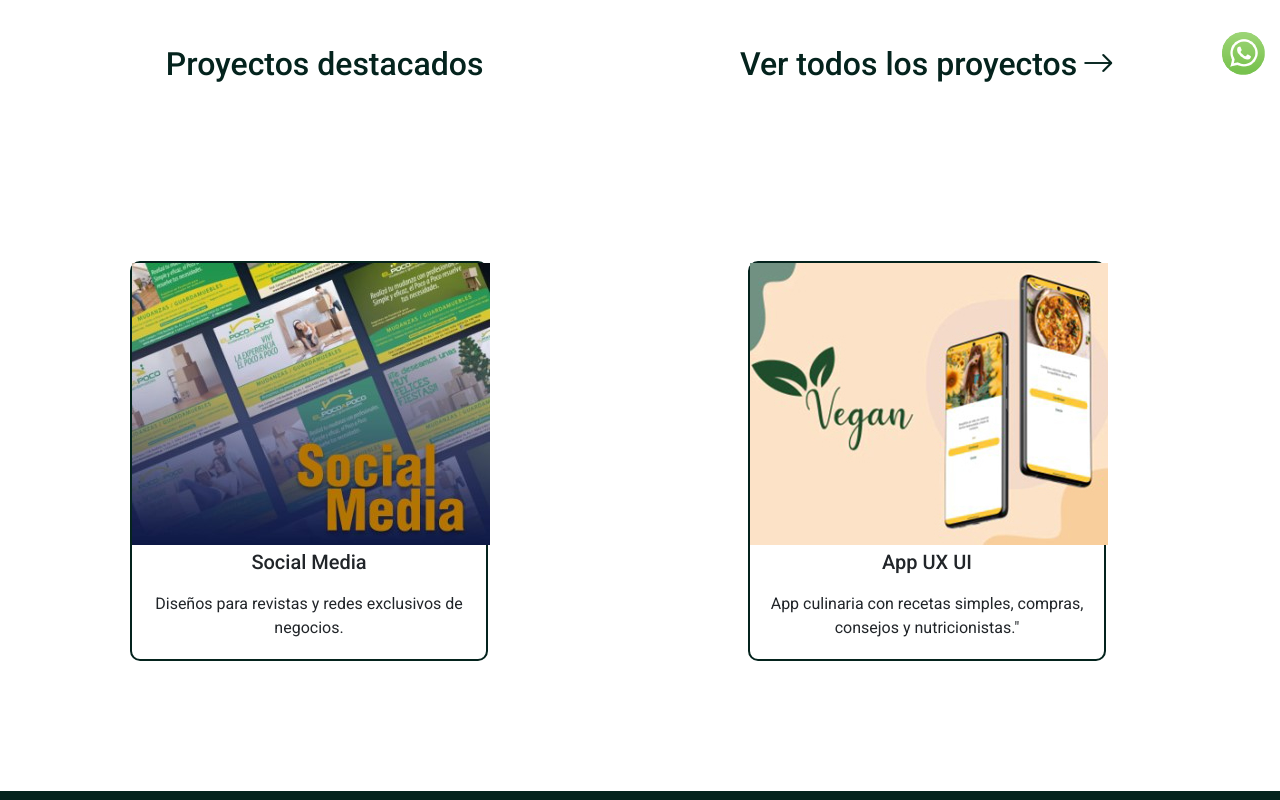
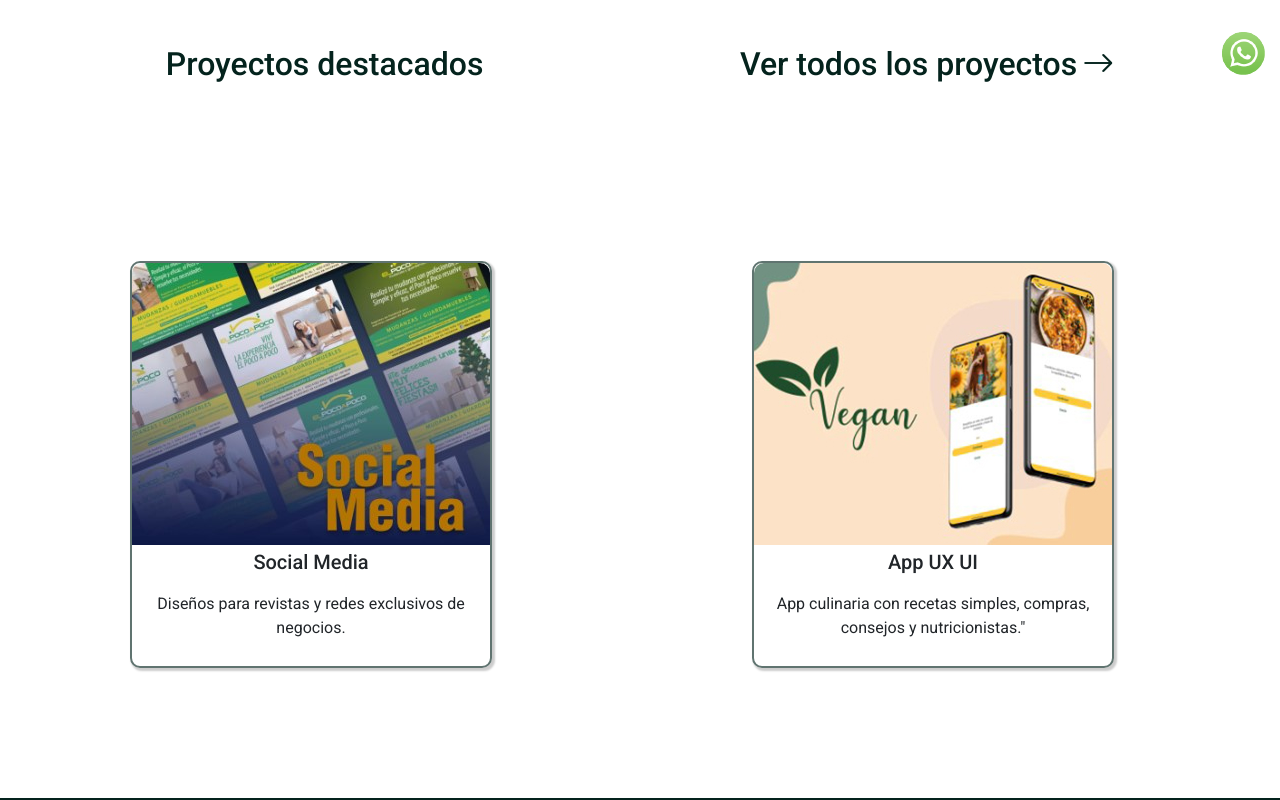
Before and after one commit to Natt9503/PF-Cendra, a plain HTML site: page index.html in a window 1280 px wide. Shown: the part 700-1500 px from the top of the page. Drawn offline with nearby package versions, Linux system fonts and the light colour scheme.

Commit message:
arreglo card

```diff
--- a/css/style.css
+++ b/css/style.css
@@ -97,7 +97,7 @@
 }
 
 /*! ----------------MAIN --------------------*/
-main video {
+main div section video {
     width: 100%; /* Ajusta el ancho de la imagen */
     height: 600%; /* Ajusta el alto de la imagen */
 }
@@ -119,25 +119,32 @@ main video {
     margin: 5px;
 }
 
-.proyecto { /* cards */
+.cards-proyectos { /* cards */
     display: flex;
     justify-content: space-evenly;
-}
-.proyecto div img {
-    margin-bottom: 5px;
+
 }
 
-.proyecto div {
-    border: 2px rgb(4,35,29) solid;
+.cards-proyectos div img {
+    margin-bottom: 5px;
+    border-radius: 10px 10px 0px 0px;
+}
+
+.cards-proyectos div {
+    border: 2px rgba(4, 35, 29, 0.63) solid;
     border-radius: 10px;
-    width: 358px;
-    height: 400px;
+    width: 500%;
+
     text-align: center;
     margin: 130px;
+    box-shadow: 2px 2px 2px 1px rgba(0, 0, 0, 0.2); /* sombra */
 }
-.proyecto div p {
+
+.cards-proyectos div p {
     padding: 10px;
 }
+
+
 .redes {   /*!redes en vertical*/
     width: 35px;
     height: 35px;
--- a/index.html
+++ b/index.html
@@ -62,28 +62,29 @@
             </li>   -->
         </nav>
     </header>
+    <!--REDES EN VERTICAL COSTADO-->
+    <section class="social">
+        <img src="./img/whatsaap.png" class="redes" alt="whatsaap">
+        <img src="./img/instagram.png" class="redes" alt="instagram">
+        <img src="./img/behance.png" class="redes" alt="behance">
+        <img src="./img/linkedin.png" class="redes" alt="linkedin">
+    </section>
 
     <main>
-        <section> <!-- class hero-->
-            <!-- -->
-            <video autoplay muted loop src="./img/videoindex.mp4"></video>
-            <!-- width 100% y height 100%-->
-        </section>
-
-        <!--REDES EN VERTICAL COSTADO-->
-        <section class="social">
-            <img src="./img/whatsaap.png" class="redes" alt="whatsaap">
-            <img src="./img/instagram.png" class="redes" alt="instagram">
-            <img src="./img/behance.png" class="redes" alt="behance">
-            <img src="./img/linkedin.png" class="redes" alt="linkedin">
-        </section>
+        <div>
+            <section> <!-- class hero-->
+                <!-- -->
+                <video autoplay muted loop src="./img/videoindex.mp4"></video>
+                <!-- width 100% y height 100%-->
+            </section>
+        </div>
 
         <section class="hero"> <!-- destacados-->
             <h2>Proyectos destacados</h2>
             <h2><a href="./pages/proyectos.html">Ver todos los proyectos</a><i class="bi bi-arrow-right"></i></h2>
         </section>
 
-        <section class="proyecto">
+        <section class="cards-proyectos">
             <div>
                 <img src="./img/socialmediabehance.jpg" alt="sicial media">
                 <!--ACA VA UN CHIP QUE NOSE COMO SE PONE-->
```
